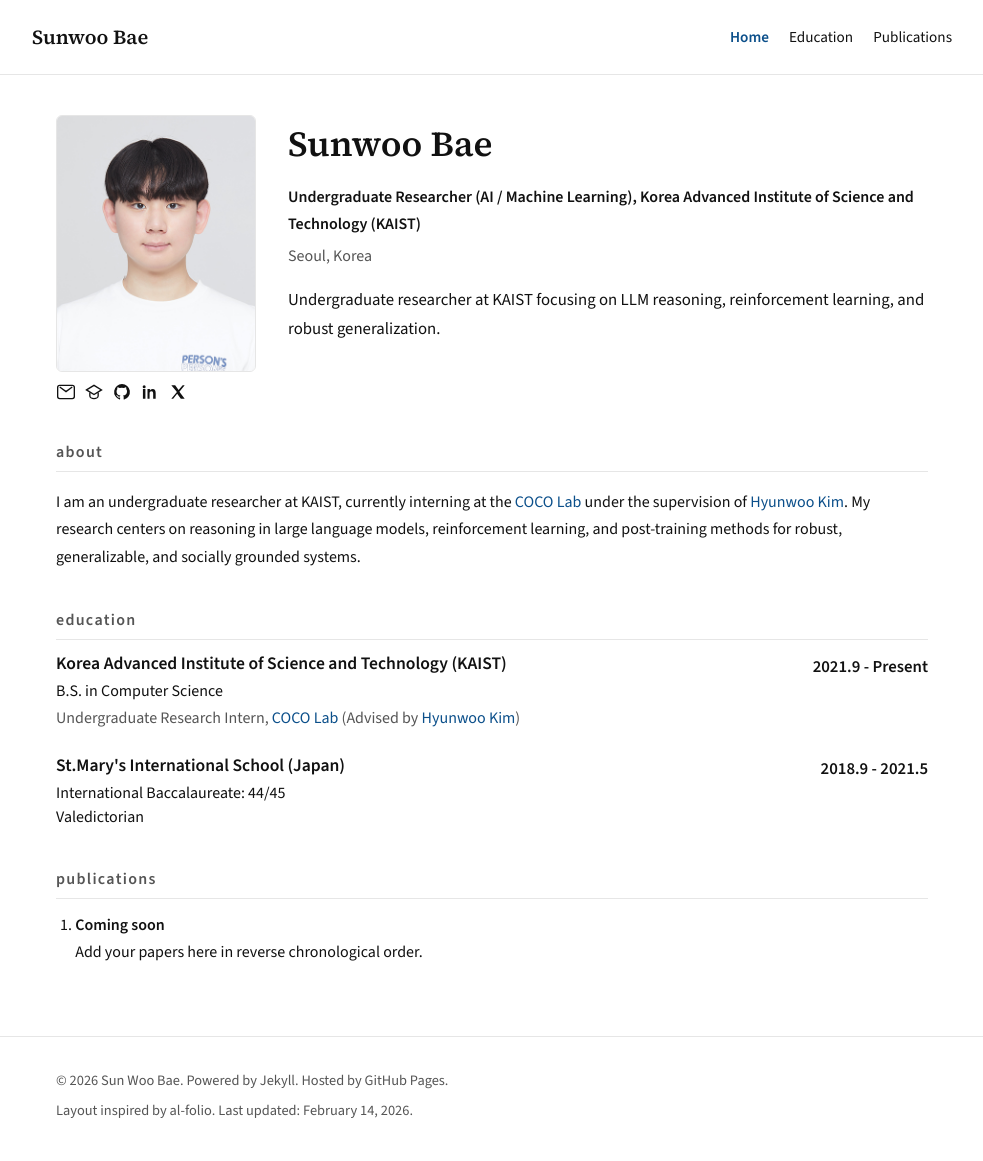
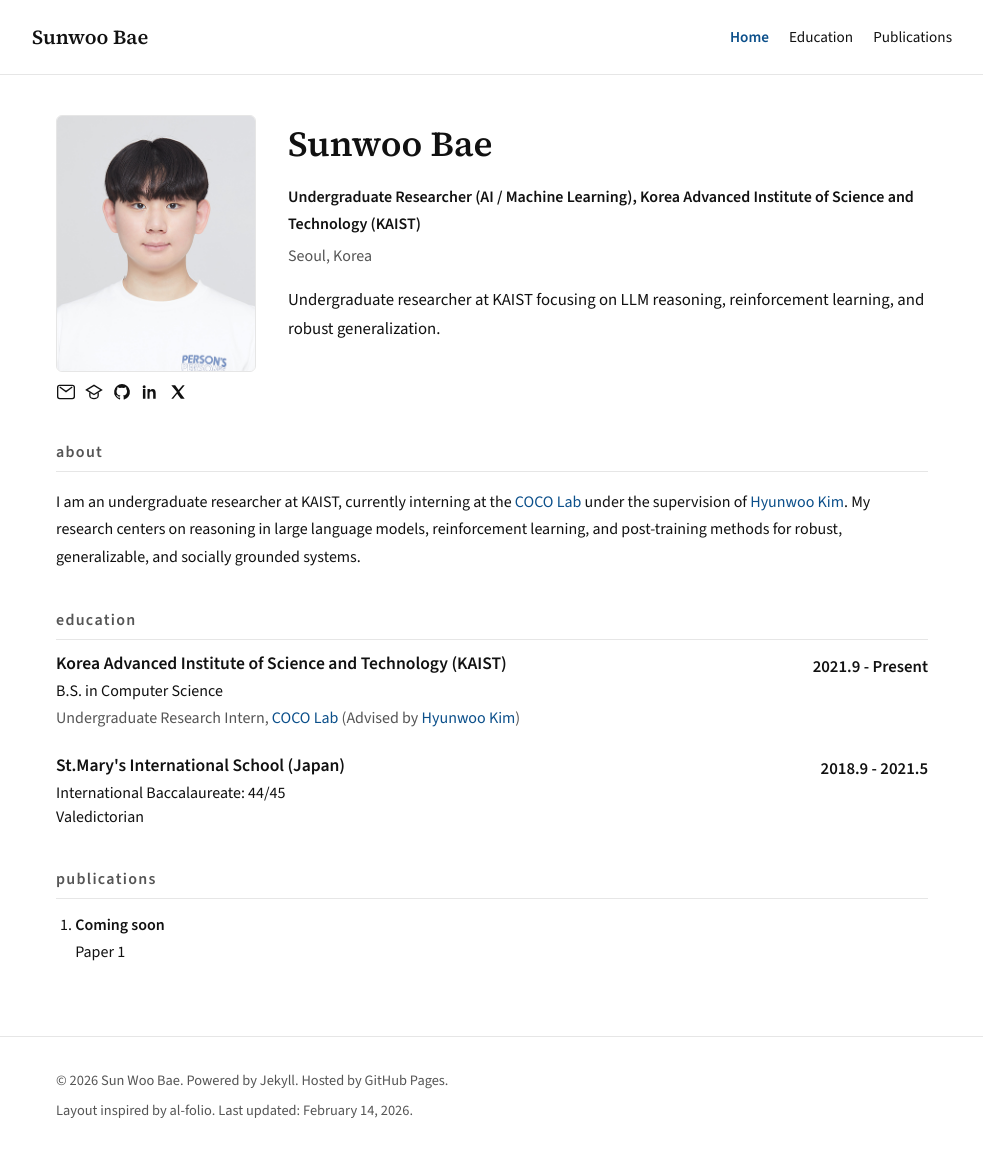
Before and after one commit to sunwoo02/sunwoo02.github.io, a Jekyll site: the page built from index.md, in a window 1280 px wide. Shown: the whole page, without its empty margins (148-1131 px from the left). Built offline with Jekyll 4.4.1, drawn with Linux system fonts in a browser that asks for light colours.

Commit message:
Update paper listing in index.md

```diff
--- a/index.md
+++ b/index.md
@@ -44,6 +44,6 @@ and post-training methods for robust, generalizable, and socially grounded syste
 <ol class="pub-list">
   <li>
     <strong>Coming soon</strong><br>
-    Add your papers here in reverse chronological order.
+    Paper 1
   </li>
 </ol>
```
